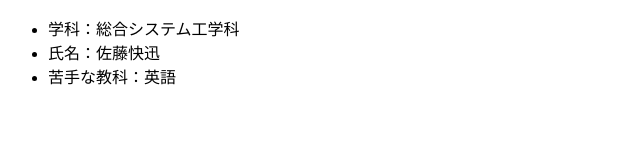
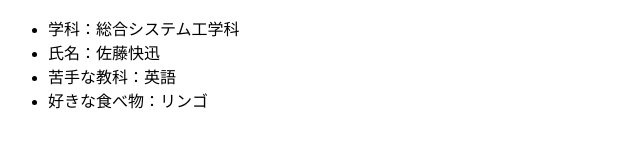
Before and after one commit to sei16316/branch-test, a plain HTML site: page profile_B.html in a window 1280 px wide. Shown: the whole page, without its empty margins (0-640 px from the left). Drawn offline with Linux system fonts and the light colour scheme.

Commit message:
プロフィールの内容の追記

```diff
--- a/profile_B.html
+++ b/profile_B.html
@@ -10,6 +10,7 @@
         <li>学科：総合システム工学科</li>
         <li>氏名：佐藤快迅</li>
         <li>苦手な教科：英語</li>
+        <li>好きな食べ物：リンゴ</li>
     </ul>
 </body>
 </html>
```
